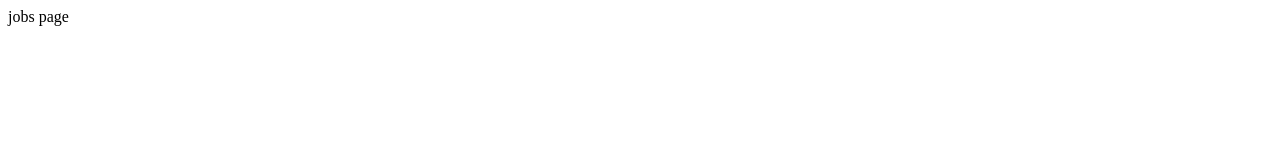
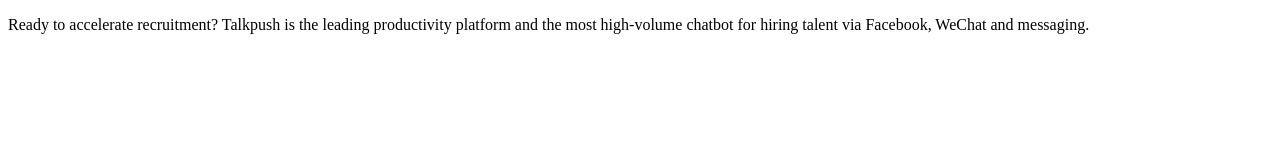
Before and after one commit to BosEriko/talkpush-com-2018, a Gatsby site: page /jobs in a window 1280 px wide. Built offline with nearby package versions, Linux system fonts and the light colour scheme; Gatsby itself is replaced by a stand-in of ours.

Commit message:
Updated jobs.js

```diff
--- a/src/pages/jobs.js
+++ b/src/pages/jobs.js
@@ -1,8 +1,20 @@
 import React from 'react'
+import Helmet from 'react-helmet'
+
+const pageVariables = {
+  pageCode: 'jobs',
+  pageDescription: 'Ready to accelerate recruitment? Talkpush is the leading productivity platform and the most high-volume chatbot for hiring talent via Facebook, WeChat and messaging.',
+}
+
 
 const JobsPage = () => (
   <div>
-    jobs page
+    <Helmet>
+      <title>{pageVariables.pageCode}</title>
+      <meta name='description' content={pageVariables.pageDescription} />
+      <meta property='og:description' content={pageVariables.pageDescription} />
+    </Helmet>
+    <p>{pageVariables.pageDescription}</p>
   </div>
 )
 
```
